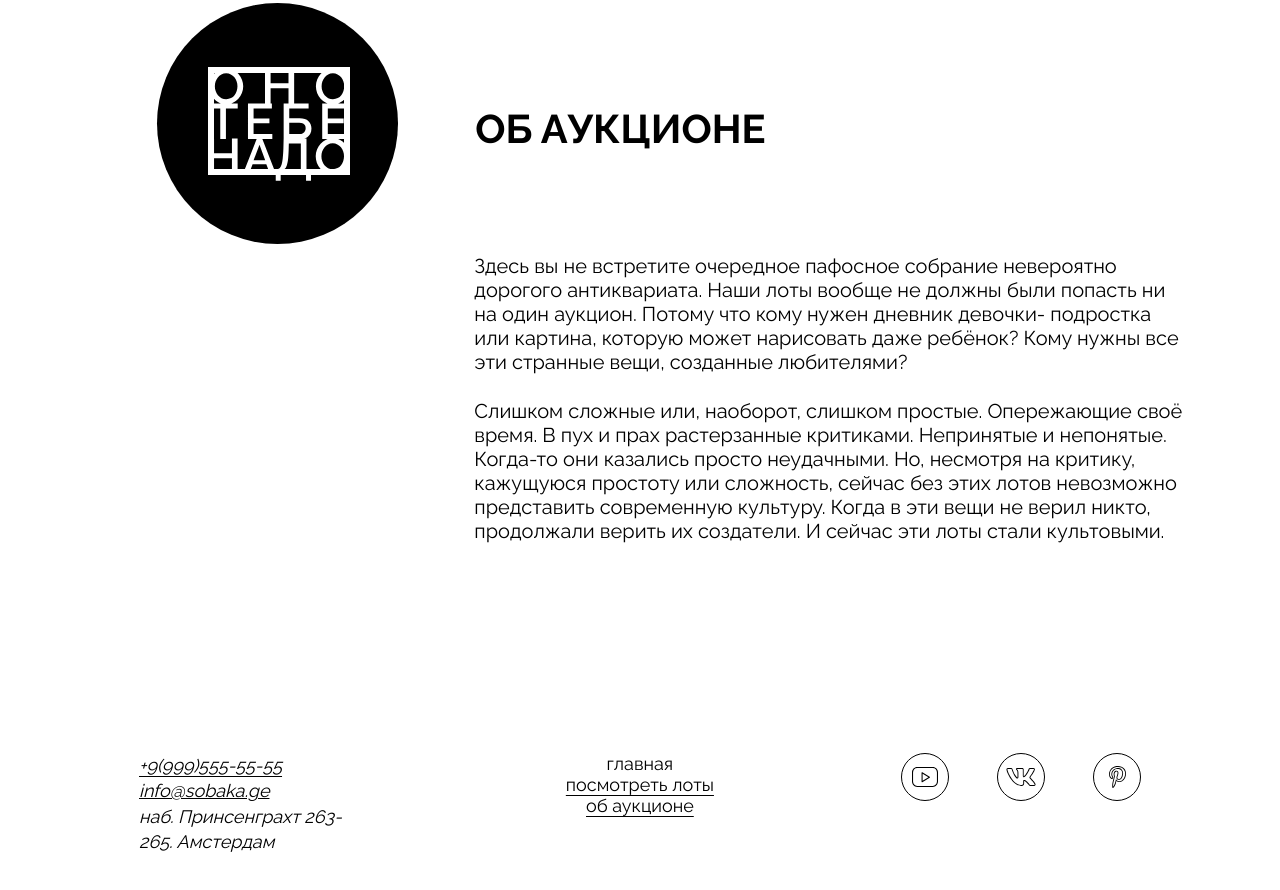
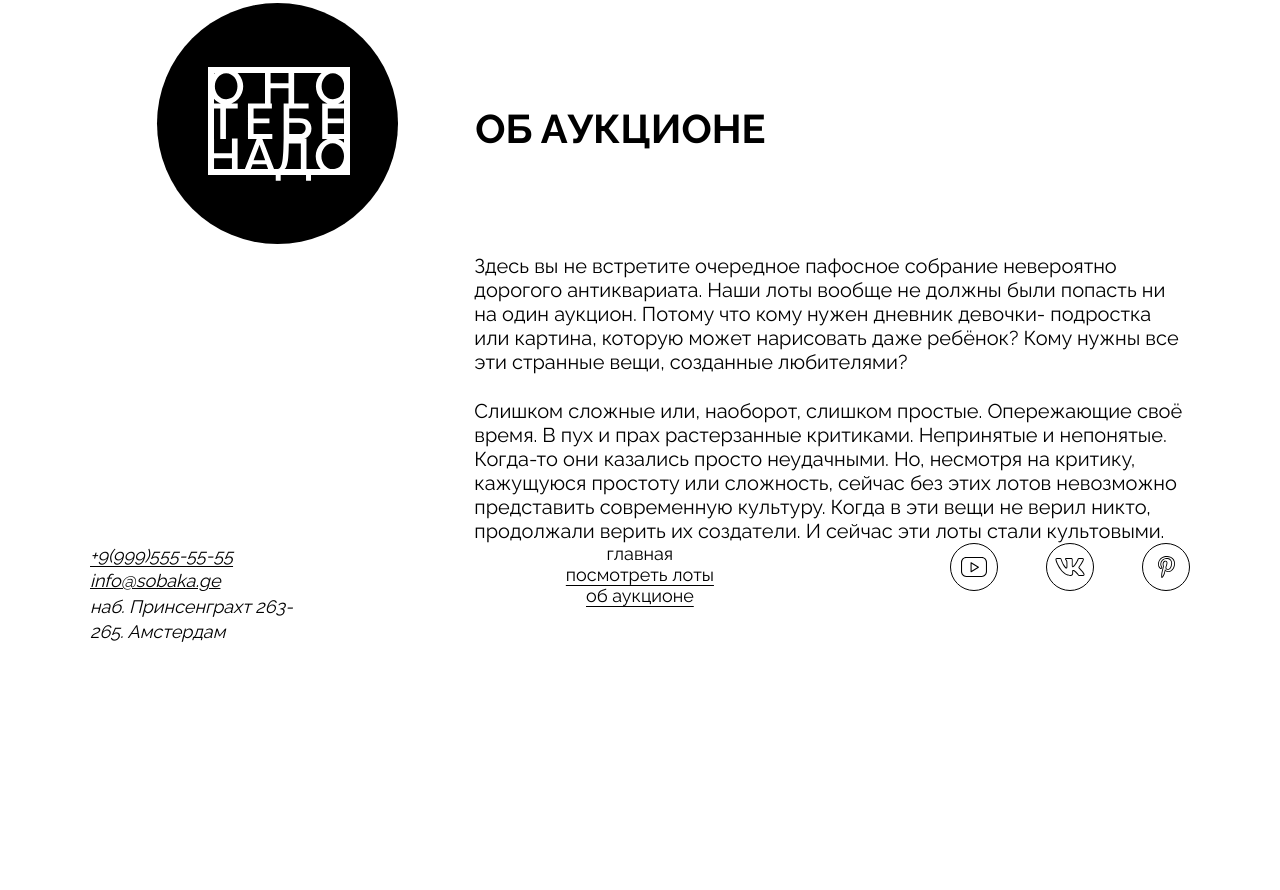
Before and after one commit to DmitryChesnov/ono-tebe-nado, a plain HTML site: page index.html in a window 1280 px wide. Shown: the part 2098-2988 px from the top of the page. After the commit the page ends 2742 px from the top, so only its background shows below. Drawn offline with Linux system fonts and the light colour scheme.

Commit message:
Проект шестая итерация после автотеста

```diff
--- a/styles/style.css
+++ b/styles/style.css
@@ -250,7 +250,7 @@
 .footer {
   display: flex;
   justify-content: space-between;
-  padding: 210px 49px 80px;
+  padding: 210px 49px 60ggpx;
 }
 .footer__social-icon {
     width: auto;
```
